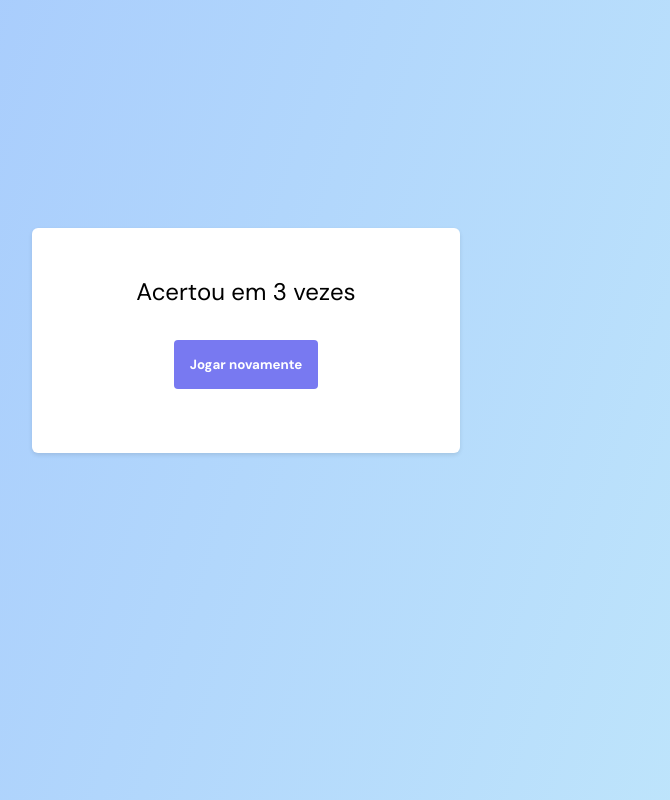
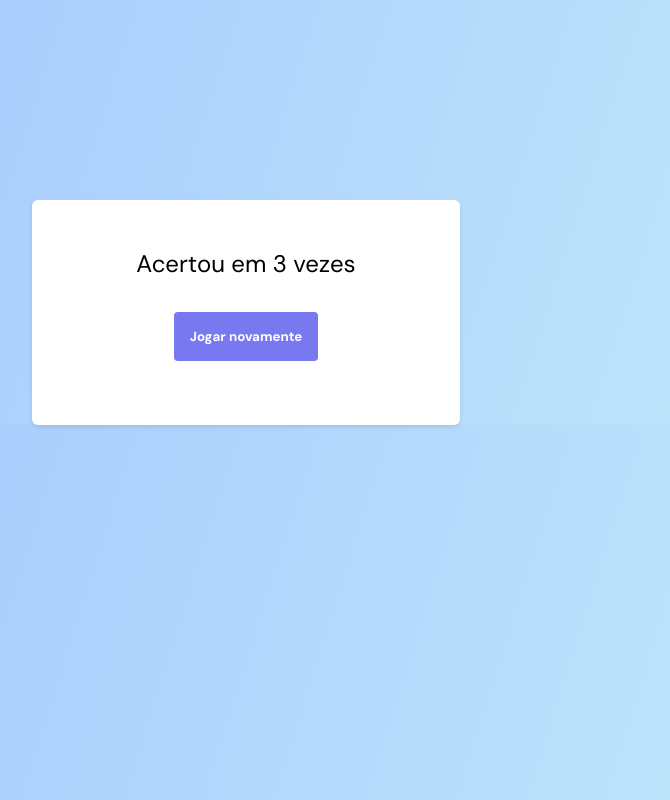
Before and after one commit to PabloPerdigao/Projeto-I-10---JogoDaAdivinha--o, a plain HTML site: page index.html in a window 1280 px wide. Shown: the whole page, without its empty margins (394-1064 px from the left). Drawn offline with Linux system fonts and the light colour scheme.

Commit message:
Update style.css

```diff
--- a/style.css
+++ b/style.css
@@ -11,9 +11,8 @@
 body {
   background: linear-gradient(287.56deg, #c2e9fb 0%, #a1c4fd 100%);
   font-size: 1.6rem;
-  display: grid;
-  place-items: center;
-  height: 100vh;
+  margin-top: 200px;
+
 }
 
 body,
@@ -47,7 +46,8 @@ main {
   padding: 4.8rem 6.4rem 6.4rem;
 
   width: min(42.8rem, 90%);
-  margin-top: -12rem;
+  margin: 0 auto;
+
 
   text-align: center;
 }
```
